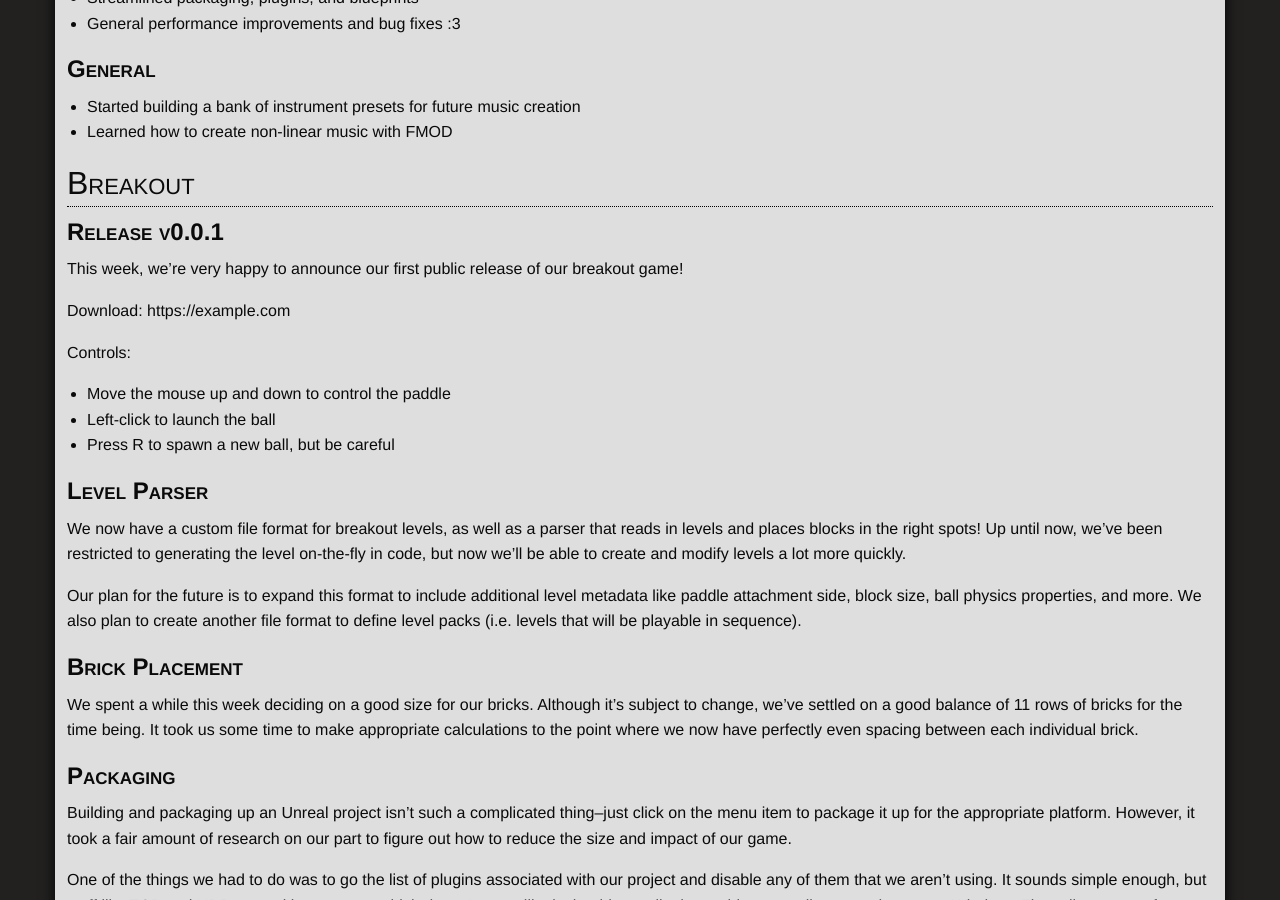
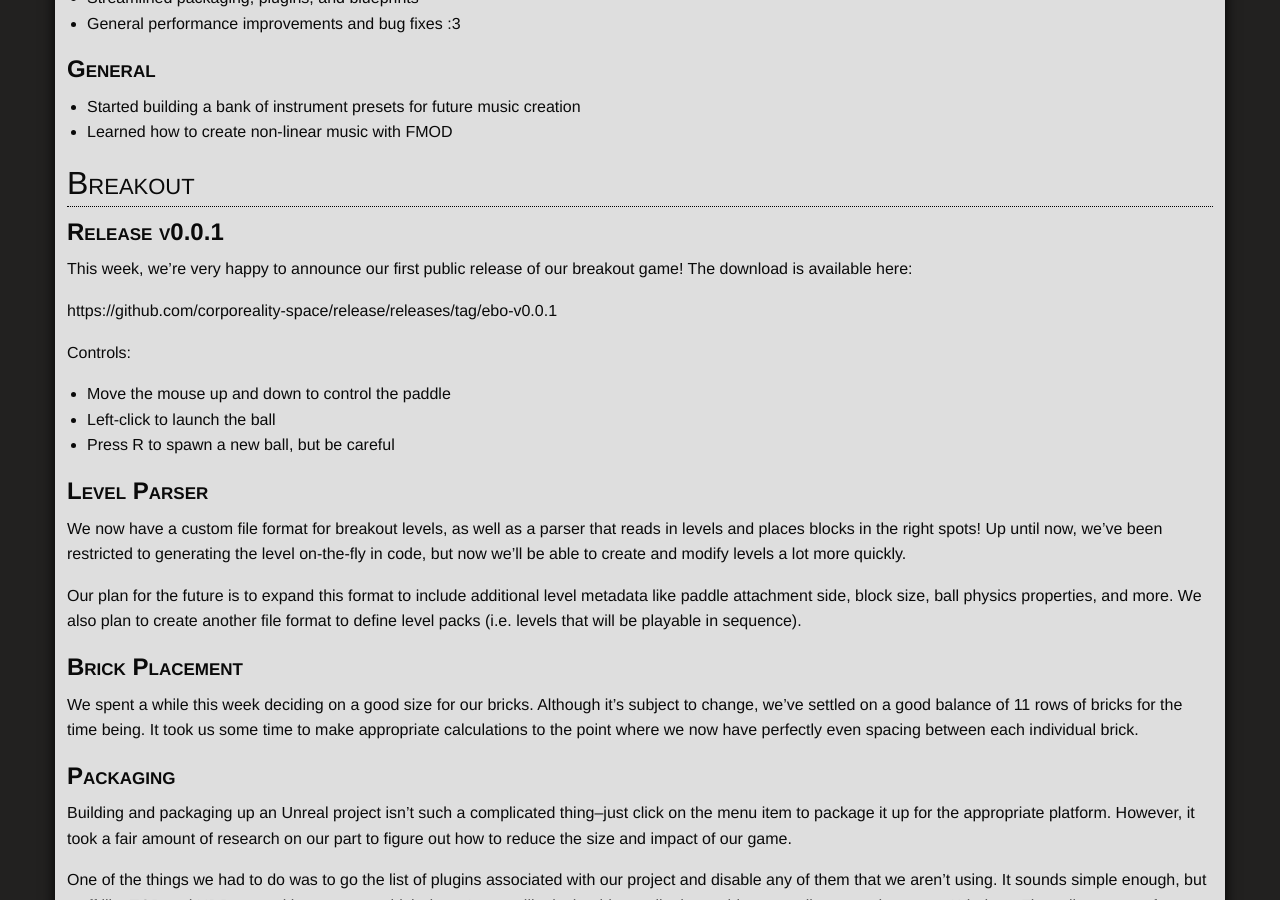
Before and after one commit to corporeality-space/web, a Jekyll site: the page built from _posts/2020-05-26-01-Week-45.md, in a window 1280 px wide and 900 px high, scrolled down 518 px. Built offline with Jekyll 4.4.1, drawn with Linux system fonts in a browser that asks for light colours; nearby versions of some CDN libraries; some web fonts are replaced; our own code applies the rules of GitHub Pages for plain Markdown files; library files that are not in the unit come from our copies.

Commit message:
Update 2020-05-26-01-Week-45.md

```diff
--- a/_posts/2020-05-26-01-Week-45.md
+++ b/_posts/2020-05-26-01-Week-45.md
@@ -28,9 +28,9 @@ First things first, we're going to try writing a little section like this in eac
 
 ## Release v0.0.1
 
-This week, we're very happy to announce our first public release of our breakout game!
+This week, we're very happy to announce our first public release of our breakout game! The download is available here:
 
-Download: https://example.com
+https://github.com/corporeality-space/release/releases/tag/ebo-v0.0.1
 
 Controls:
 
```
